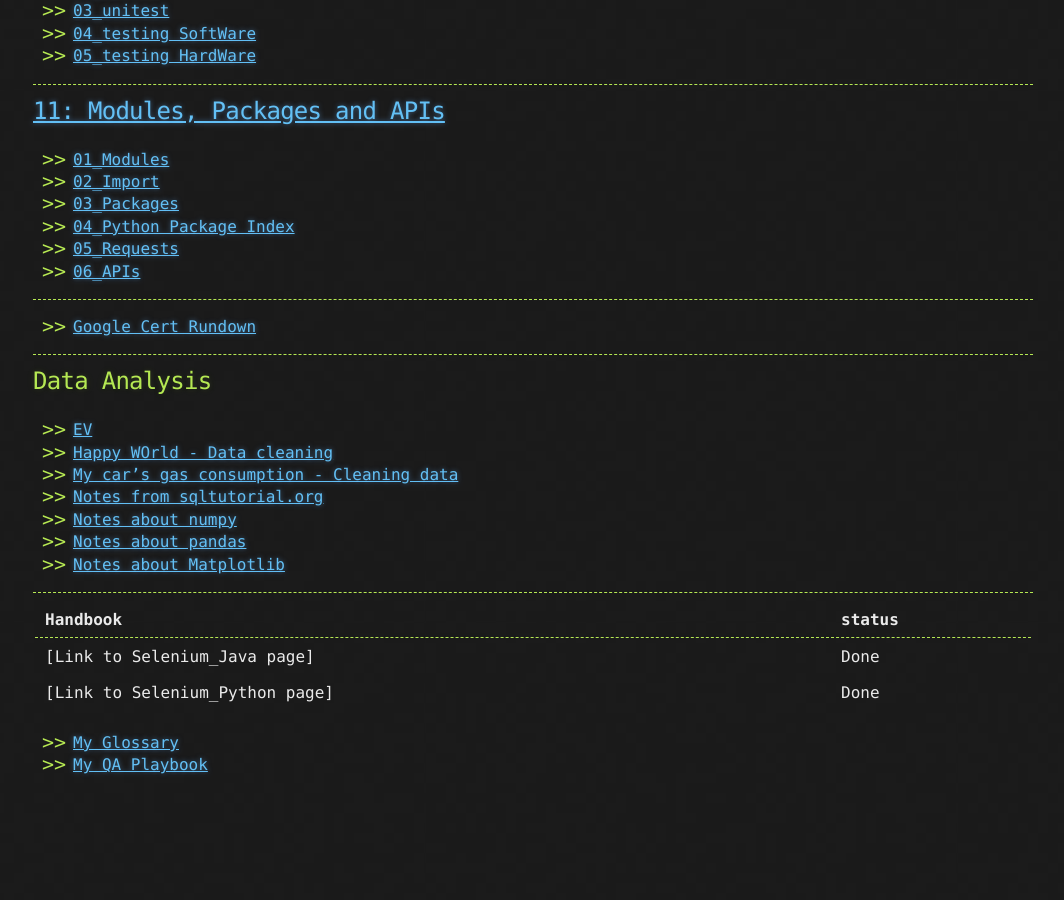
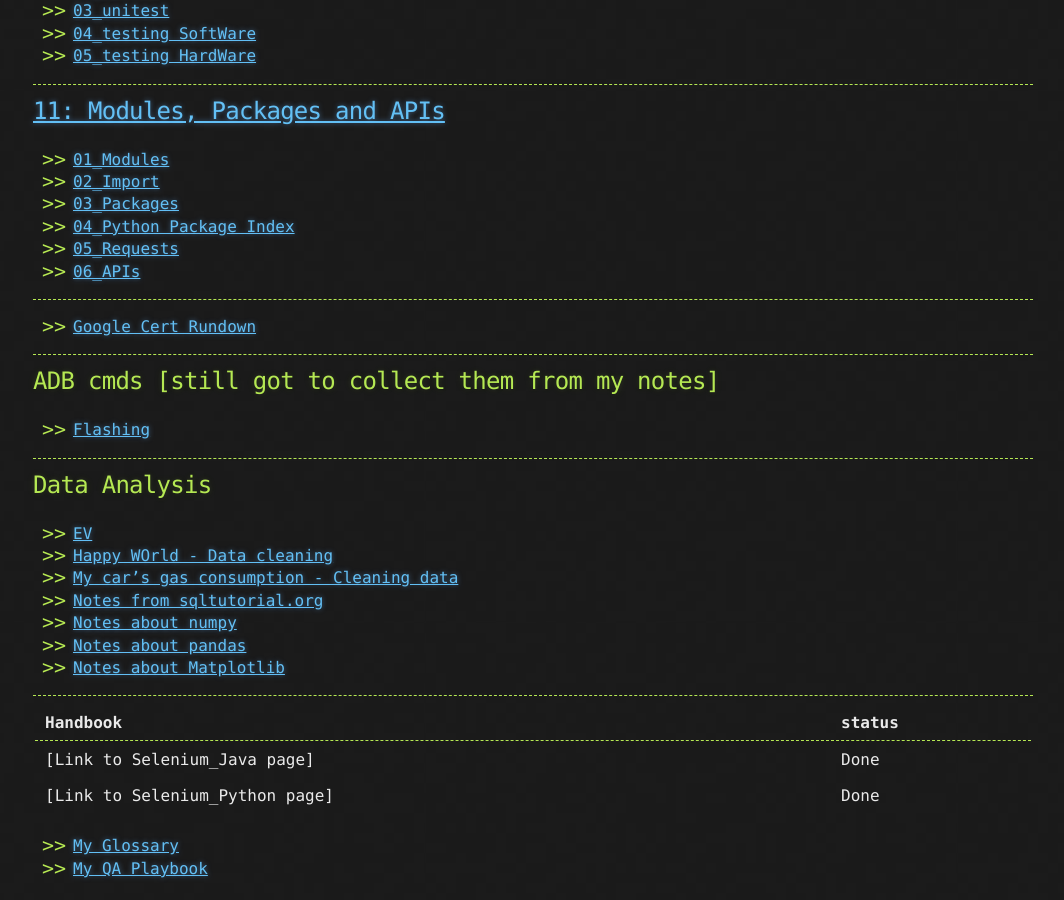
Before and after one commit to sciustechnologia/sciustechnologia.github.io, a Jekyll site: the page built from index.md, in a window 1280 px wide and 900 px high, scrolled down 5762 px. Shown: the whole window, without its empty margins (107-1171 px from the left). Built offline with Jekyll 4.4.1, drawn with Linux system fonts in a browser that asks for light colours; before the commit the page ends 6559 px from its top, so only the background shows below that.

Commit message:
Update index.md

```diff
--- a/index.md
+++ b/index.md
@@ -255,6 +255,11 @@ Testing AI
 
 - [Google Cert Rundown](./pythonic/extra/googleRundown.html)
 
+***
+
+## ADB cmds [still got to collect them from my notes]
+
+- [Flashing](./pythonic/adb/flashing.html)
 
 ***
 
```
